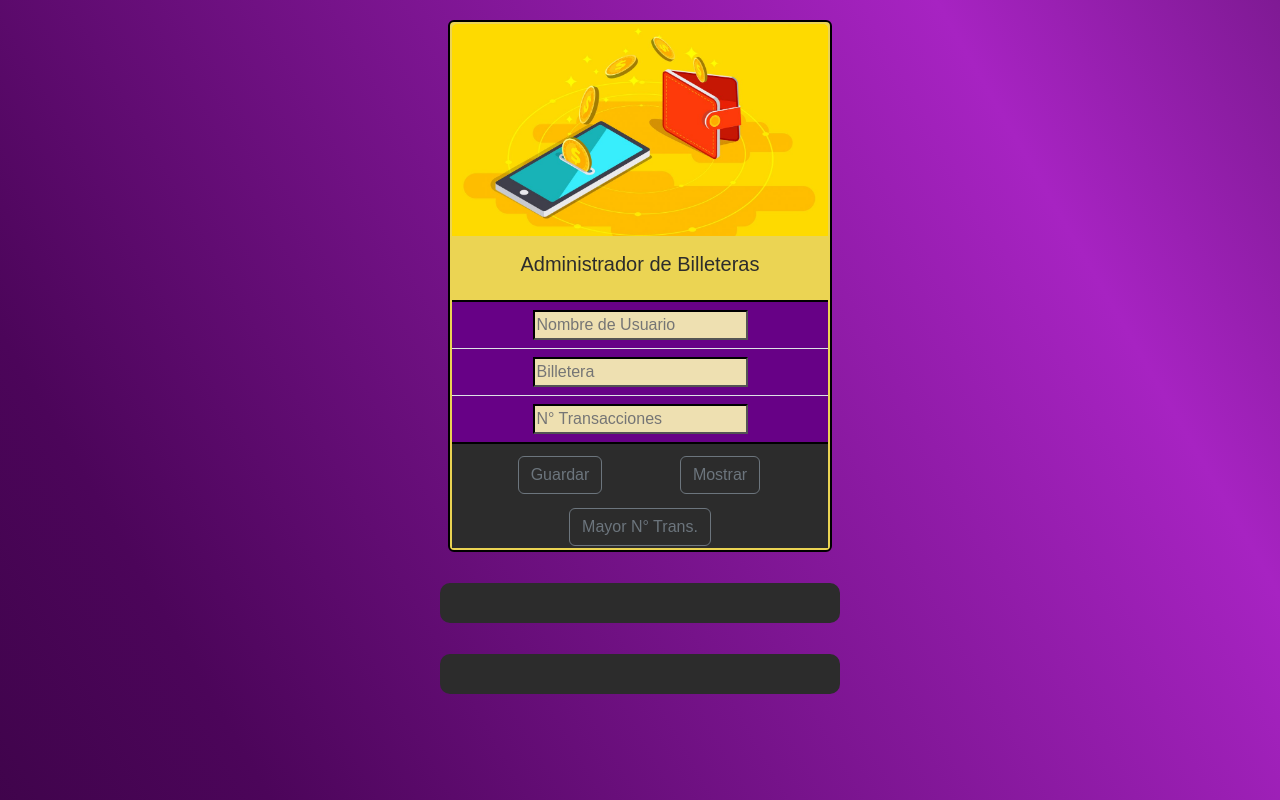
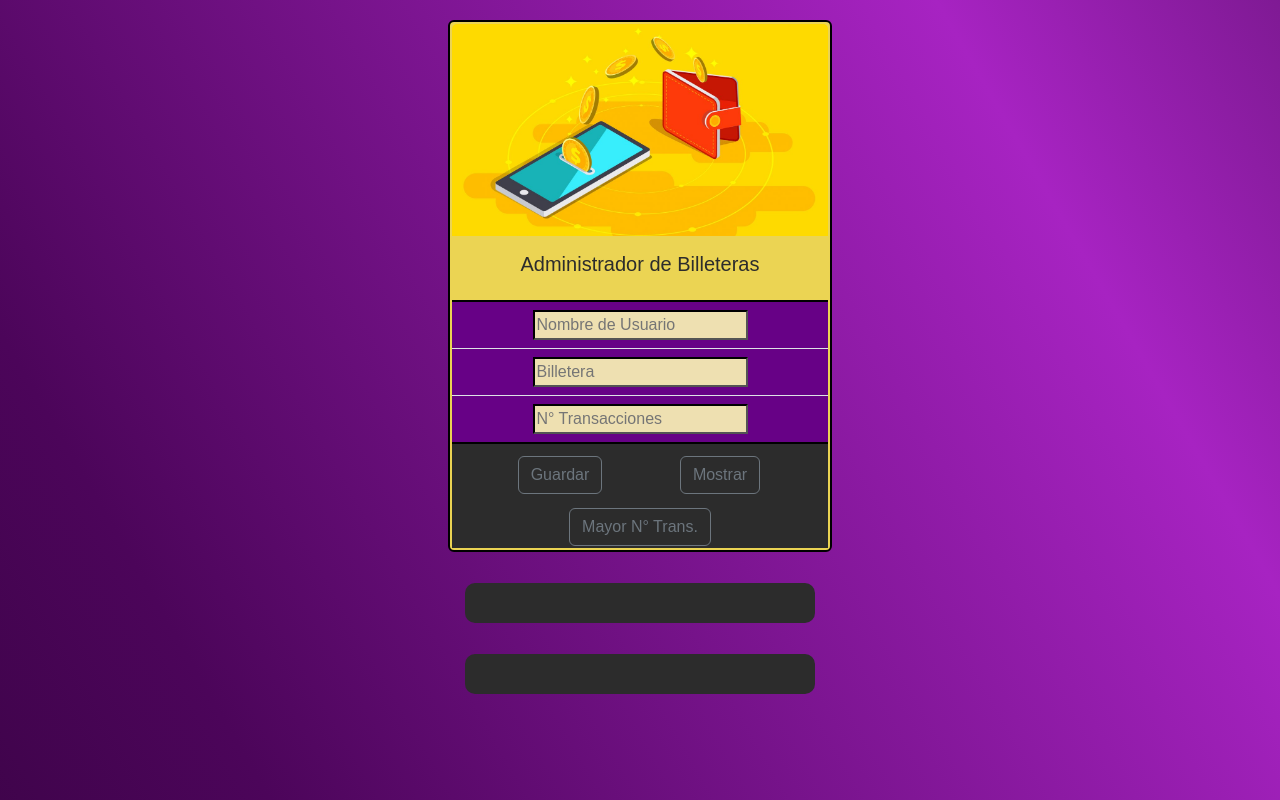
Before and after one commit to Tarifa17/proyecto03js_GestorBilleteraVirtual_grupo_5, a website: page public/views/index.html in a window 1280 px wide. Drawn offline with nearby package versions, Linux system fonts and the light colour scheme.

Commit message:
Update.style.css
correcciones en diseño, se agrega wrap y row para que se muestren los resultados uno abajo del otro

```diff
--- a/public/css/style.css
+++ b/public/css/style.css
@@ -37,20 +37,27 @@ body { /* Modificacion del fondo de la pagina */
 }
 #lista {
 
+    display: flex;
+    flex-wrap: wrap;
+    flex-direction: row;
     background-color: #2c2c2c; /* Cambia el color de fondo */
     color: #ff6464; /* Cambia el color del texto */
     padding: 20px;
-    width: 400px;/*tamalo a lo largo de  la lista*/
+    width: 350px;/*tamalo a lo largo de  la lista*/
     border-radius: 10px; /* Opcional: Bordes redondeados */
     margin-top: 31px; /* Añadir espacio arriba del contenedor */
 
   }
+
   #resultados {
 
+    display: flex;
+    flex-wrap: wrap;
+    flex-direction: row;
     background-color: #2c2c2c; /* Cambia el color de fondo */
     color: #ff6464; /* Cambia el color del texto */
     padding: 20px;
-    width: 400px;/*tamalo a lo largo de  la lista*/
+    width: 350px;/*tamalo a lo largo de  la lista*/
     border-radius: 10px; /* Opcional: Bordes redondeados */
     margin-top: 31px; /* Añadir espacio arriba del contenedor */
   }
@@ -65,15 +72,6 @@ body { /* Modificacion del fondo de la pagina */
     text-align: center; /* Alinea todos los elementos del card al centro */
 }
 
-#lista {
-
-  background-color: #2c2c2c; /* Cambia el color de fondo */
-  color: #ff6464; /* Cambia el color del texto */
-  padding: 20px;
-  width: 400px;/*tamalo a lo largo de  la lista*/
-  border-radius: 10px; /* Opcional: Bordes redondeados */
-  margin-top: 31px; /* Añadir espacio arriba del contenedor */
-}
 .list-group-item {
 
     background-color: #2c2c2c; /* Color de fondo de los ítems de la lista */
```
